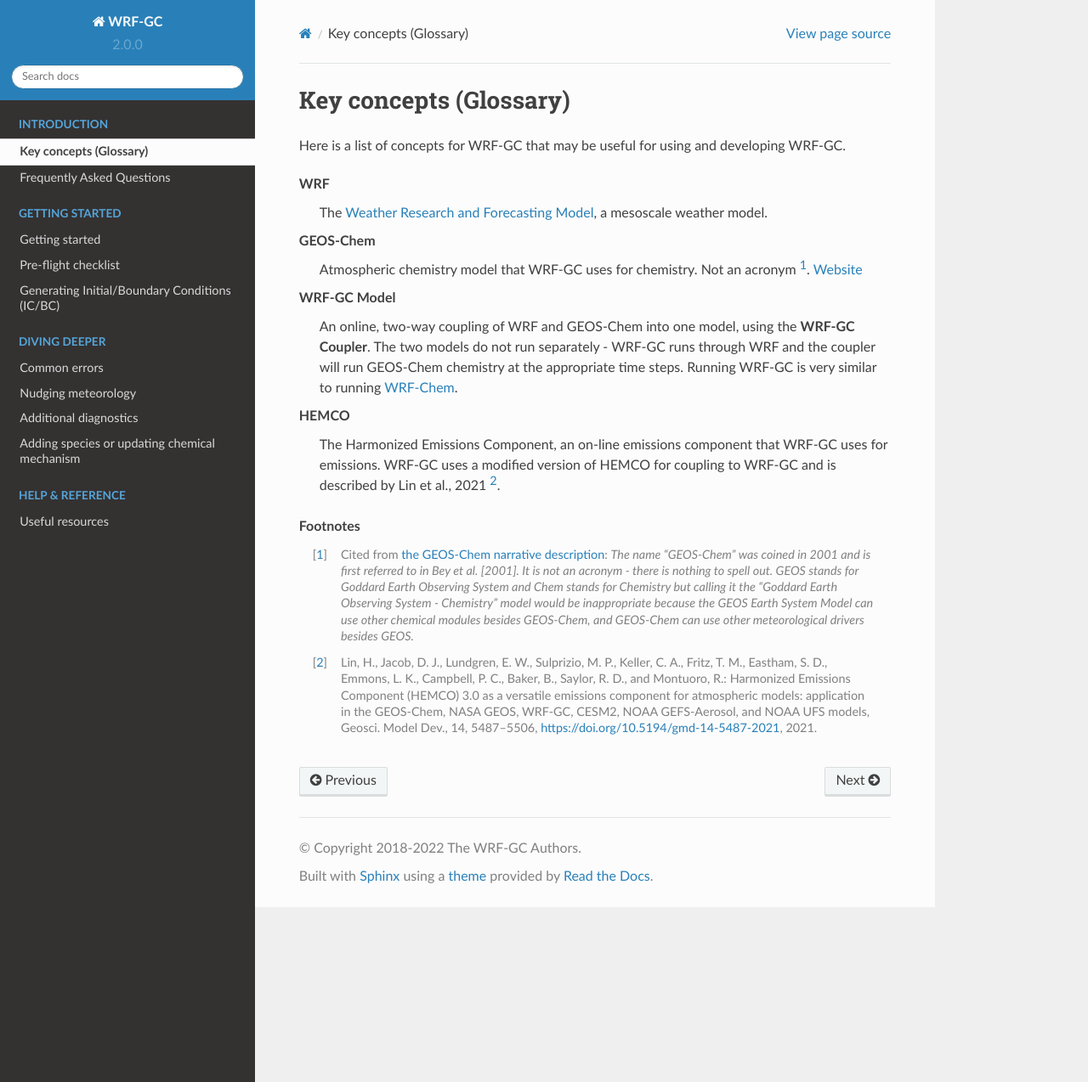
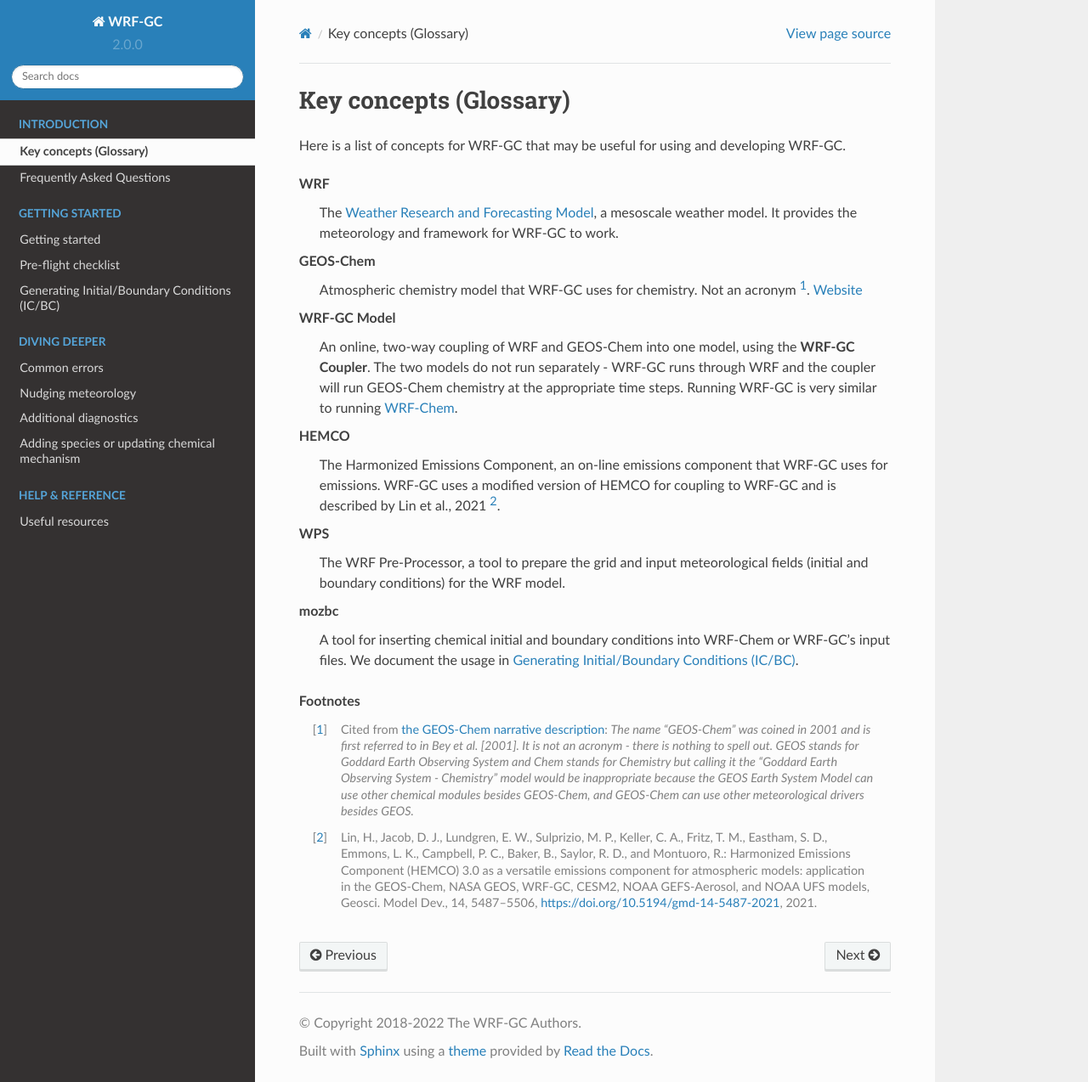
Before and after one commit to WRF-GC/documentation, a Sphinx documentation site: the page built from docs/source/key-concepts.rst, in a window 1280 px wide and 1274 px high. Shown: the whole window at 85% size. Built offline with Sphinx 7.4.7 and the Read the Docs theme 2.0.0, drawn with Linux system fonts in a browser that asks for light colours.

Commit message:
Update glossary

```diff
--- a/docs/source/key-concepts.rst
+++ b/docs/source/key-concepts.rst
@@ -6,7 +6,7 @@
 .. glossary::
 
    WRF
-      The `Weather Research and Forecasting Model <https://www.mmm.ucar.edu/weather-research-and-forecasting-model>`_, a mesoscale weather model.
+      The `Weather Research and Forecasting Model <https://www.mmm.ucar.edu/weather-research-and-forecasting-model>`_, a mesoscale weather model. It provides the meteorology and framework for WRF-GC to work.
 
    GEOS-Chem
       Atmospheric chemistry model that WRF-GC uses for chemistry. Not an acronym [#f1]_. `Website <http://geos-chem.org/>`_
@@ -17,6 +17,12 @@
    HEMCO
       The Harmonized Emissions Component, an on-line emissions component that WRF-GC uses for emissions. WRF-GC uses a modified version of HEMCO for coupling to WRF-GC and is described by Lin et al., 2021 [#f2]_.
 
+   WPS
+      The WRF Pre-Processor, a tool to prepare the grid and input meteorological fields (initial and boundary conditions) for the WRF model.
+
+   mozbc
+      A tool for inserting chemical initial and boundary conditions into WRF-Chem or WRF-GC's input files. We document the usage in :doc:`/icbc`.
+
 .. rubric:: Footnotes
 
 .. [#f1] Cited from `the GEOS-Chem narrative description <https://geos-chem.seas.harvard.edu/narrative>`_: *The name "GEOS-Chem" was coined in 2001 and is first referred to in Bey et al. [2001]. It is not an acronym - there is nothing to spell out. GEOS stands for Goddard Earth Observing System and Chem stands for Chemistry but calling it the "Goddard Earth Observing System - Chemistry" model would be inappropriate because the GEOS Earth System Model can use other chemical modules besides GEOS-Chem, and GEOS-Chem can use other meteorological drivers besides GEOS.*
```
